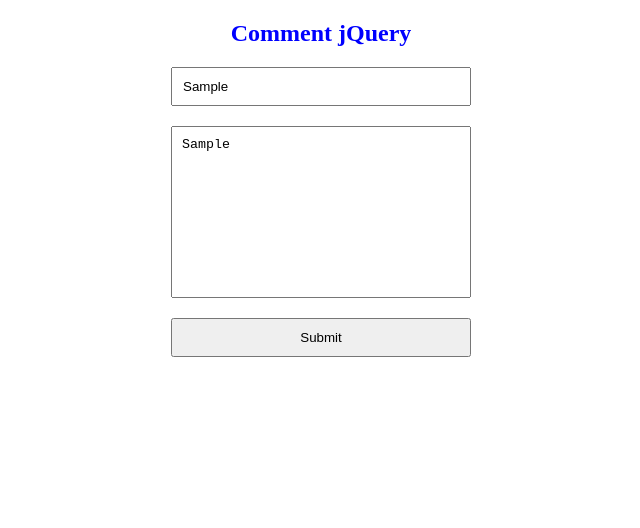
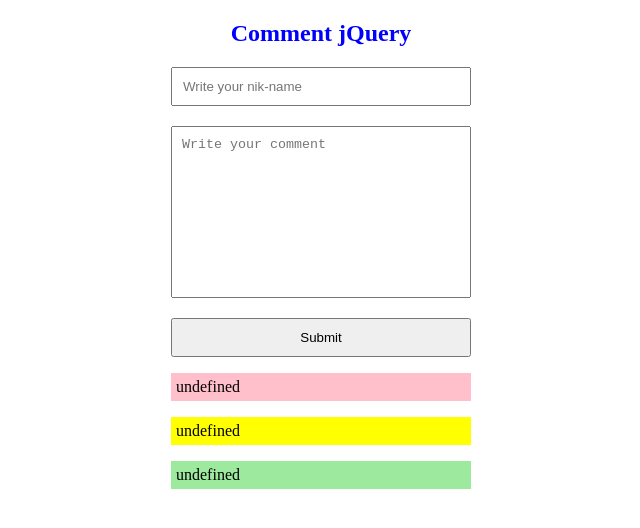
Before and after one commit to lily1215z/Hillel, a plain HTML site: page lesson13 comment jQuery/index2.html in a window 1280 px wide. Both pictures are taken after typing "Sample", "Sample" into the empty fields and a click on the button "Submit". Shown: the whole page, without its empty margins (319-959 px from the left). Drawn offline with nearby package versions, Linux system fonts and the light colour scheme.

Commit message:
Add files via upload

```diff
--- a/lesson13 comment jQuery/index2.html
+++ b/lesson13 comment jQuery/index2.html
@@ -4,7 +4,7 @@
 <head>
     <meta charset="UTF-8">
     <meta name="viewport" content="width=device-width, initial-scale=1.0">
-    <title>Lesson12</title>
+    <title>Lesson13</title>
 
     <link rel="stylesheet" href="style.css">
     <script defer src="node_modules/moment/min/moment.min.js"></script>
--- a/lesson13 comment jQuery/maun2.js
+++ b/lesson13 comment jQuery/maun2.js
@@ -1,27 +1,28 @@
 "use strict";
 
 $(function() {
-
-    const btn = $(".btn");
     const commentName = $(".name");
     const commentBody = $(".comment");
     const commentField = $(".list-section");
     let time = moment().format("MMM Do YYYY");
 
     let comments = [];
-    btn.on("click", function(e) {
+    $(".btn").on("click", function(e) {
         e.preventDefault();
         let comment = {
-            name: commentName.value,
-            body: commentBody.value,
+            name: commentName.val(),
+            body: commentBody.val(),
             time: time.valueOf()
         };
-        commentBody.value = "";
-        commentName.value = "";
+        console.log(comment);
+        commentName.val("");
+        commentBody.val("");
         comments.push(comment);
         saveComments();
         showComments();
+
     });
+
     function saveComments() {
         localStorage.setItem("comments", JSON.stringify(comments));
     }
@@ -35,13 +36,14 @@
     loadComments();
 
     function showComments() {
-        let out ="";
+        let out = "";
         $.each(comments, function(item) {
-            out += `<p>${item.name}</p>`;
-            out += `<p>${item.body}</p>`;
-            out += `<p>${item.time}</p>`;
+            out += `<p class="color-name">${item.name}</p>`;
+            // $(".list-section").append("<p>" + item.name.value + "</p>");
+            out += `<p class="color-body">${item.body}</p>`;
+            out += `<p class="color-time">${item.time}</p>`;
         });
-        commentField.html = out;
+        commentField.html(out);
     }
 
 });
--- a/lesson13 comment jQuery/style.css
+++ b/lesson13 comment jQuery/style.css
@@ -44,3 +44,16 @@
 .comment-name {
     background-color: pink;
 }
+.color-name {
+    padding: 5px;
+    background-color: pink;
+}
+.color-body {
+    padding: 5px;
+    background-color: yellow;
+}
+.color-time {
+    padding: 5px;
+    background-color: rgb(157, 233, 157);
+    margin-bottom: 50px;
+}
```
